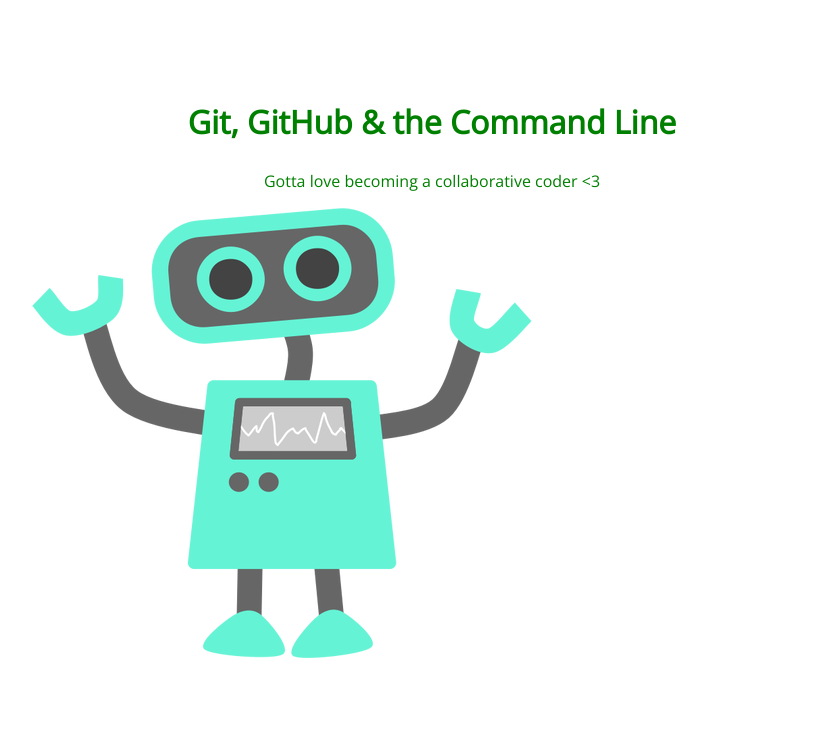
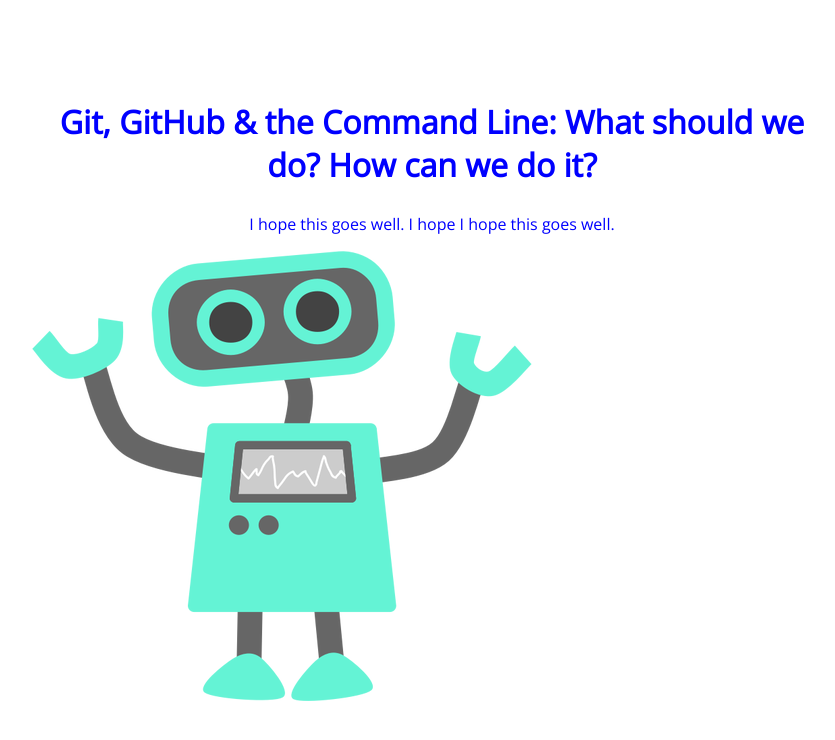
Before and after one commit to werdnamac/105-project, a plain HTML site: page index.html in a window 1280 px wide. Shown: the whole page, without its empty margins (208-1043 px from the left). Drawn offline with nearby package versions, Linux system fonts and the light colour scheme.

Commit message:
added new text; changed h1 to blue

```diff
--- a/css/style.css
+++ b/css/style.css
@@ -5,7 +5,7 @@
 section h1,
 section p {
 	text-align: center;
-	color: green;
+	color: blue;
 }
 section h1 {
 	font: 32px 'Open Sans';
--- a/index.html
+++ b/index.html
@@ -8,8 +8,8 @@
 </head>
 <body>
 	<section>
-		<h1>Git, GitHub & the Command Line</h1>
-		<p>Gotta love becoming a collaborative coder <3</p>
+		<h1>Git, GitHub & the Command Line: What should we do? How can we do it?</h1>
+		<p>I hope this goes well. I hope I hope this goes well.</p>
 		<img src="img/happy-blue-robot.png">
 	</section>
 </body>
```
